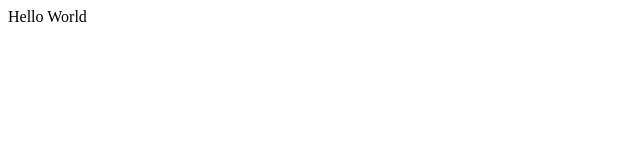
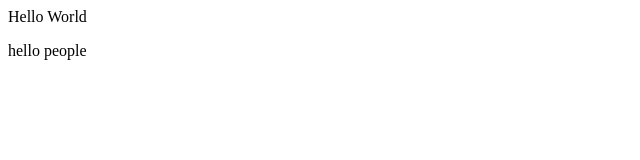
Before and after one commit to ishar-rwit/demo-gitproject, a plain HTML site: page index.html in a window 1280 px wide. Shown: the full height of the page, 0-640 px from the left. Drawn offline with Linux system fonts and the light colour scheme.

Commit message:
update index.html

```diff
--- a/index.html
+++ b/index.html
@@ -4,5 +4,6 @@
     </head>
     <body>
         <p>Hello World</p>
+        <p>hello people</p>
     </body>
 </html>
```
